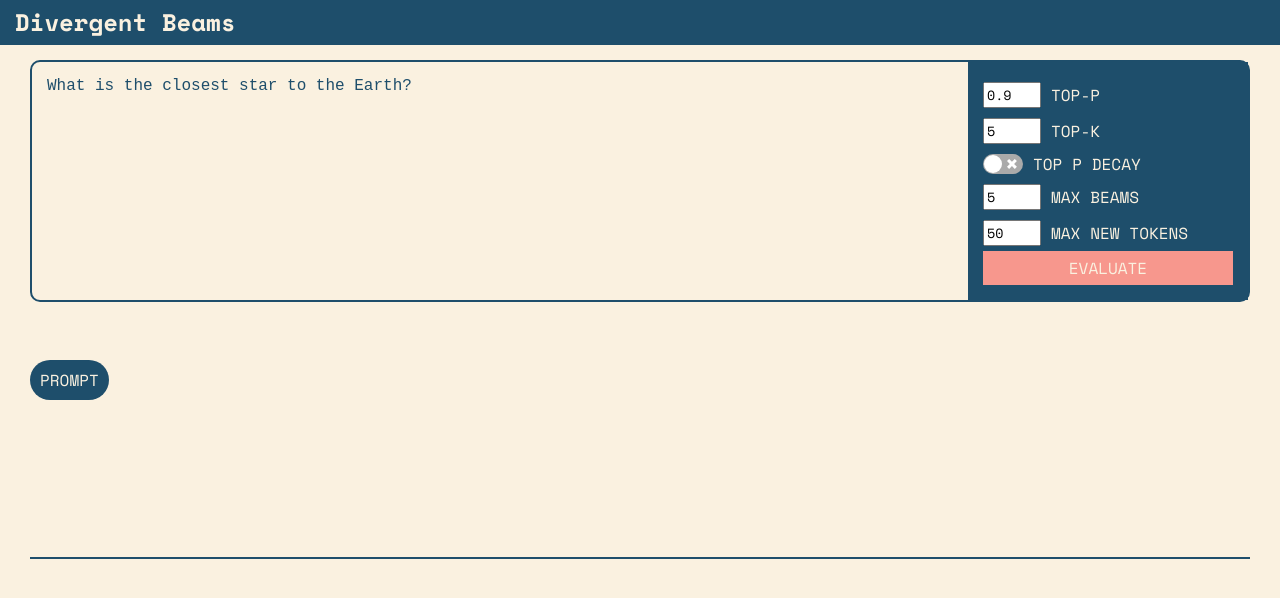
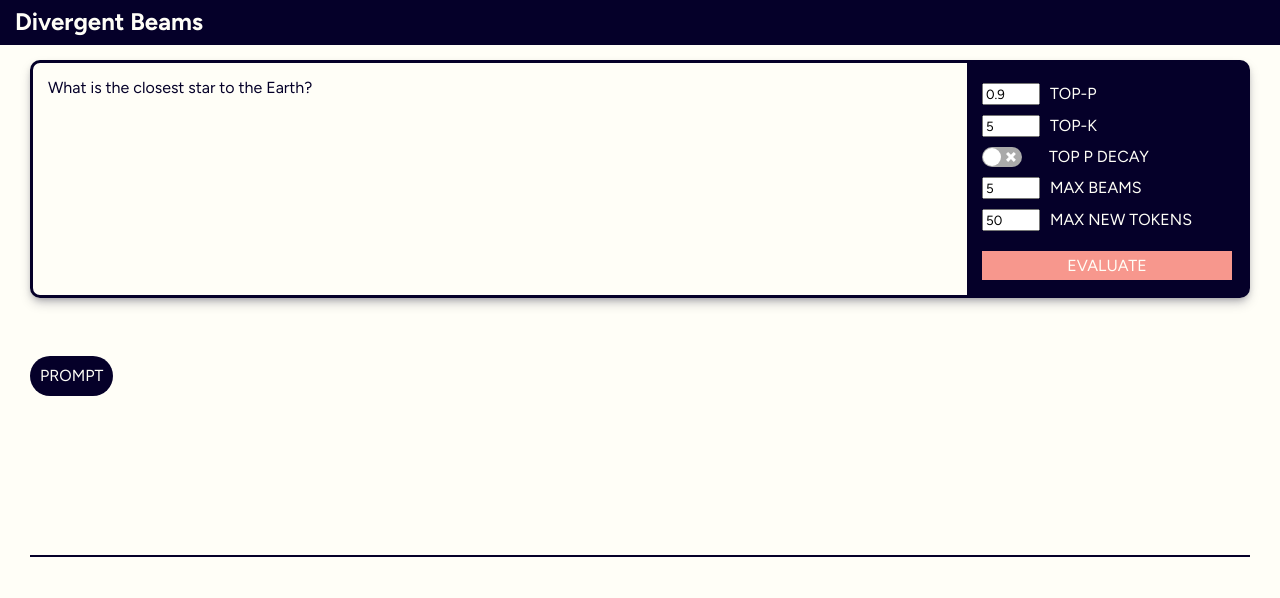
Before and after one commit to AaronJohnston/divergent-beams, a React (Vite) app in the folder ui/: page / in a window 1280 px wide. Shown: the top 598 px of the page. Built offline with nearby package versions, Linux system fonts and the light colour scheme.

Commit message:
Styling improvements

```diff
--- a/ui/index.html
+++ b/ui/index.html
@@ -5,7 +5,7 @@
   <meta charset="UTF-8" />
   <link rel="preconnect" href="https://fonts.googleapis.com">
   <link rel="preconnect" href="https://fonts.gstatic.com" crossorigin>
-  <link href="https://fonts.googleapis.com/css2?family=Space+Mono:ital,wght@0,400;0,700;1,400;1,700&display=swap"
+  <link href="https://fonts.googleapis.com/css2?family=Figtree:ital,wght@0,300..900;1,300..900&display=swap"
     rel="stylesheet">
   <meta name="viewport" content="width=device-width, initial-scale=1.0" />
   <title>Phuzz</title>
--- a/ui/src/App.css
+++ b/ui/src/App.css
@@ -1,5 +1,16 @@
 :root {
-  font-family: "Space Mono", monospace;
+  --bg: #fffef7;
+  --primary: #050029;
+  --class-a: #1e4e6b;
+  --class-b: #2f79a7;
+  --accent: #f7978d;
+  --dark-text: #333;
+  --light-text: var(--bg);
+
+  --main-font: "Figtree", sans-serif;
+  --content-font: "Figtree", monospace;
+
+  font-family: var(--main-font);
   line-height: 1.5;
   font-weight: 400;
 
@@ -8,15 +19,6 @@
   -webkit-font-smoothing: antialiased;
   -moz-osx-font-smoothing: grayscale;
 
-  --bg: #faf1e0;
-  --primary: #1e4e6b;
-  --class-a: #1e4e6b;
-  --class-b: #2f79a7;
-  --accent: #f7978d;
-  --dark-text: #333;
-  --light-text: var(--bg);
-
-  color-scheme: light dark;
   color: var(--primary);
   background-color: var(--bg);
 }
@@ -76,13 +78,16 @@ button:hover {
   border-radius: 10px;
   height: fit-content;
   margin: 15px 30px;
-  border: solid 2px var(--primary);
+  border: solid 3px var(--primary);
+  box-shadow: rgba(5, 0, 41, 0.25) 0px 6px 12px -2px,
+    rgba(0, 0, 0, 0.3) 0px 3px 7px -3px;
 }
 
 .PromptInput textarea {
   border: none;
   resize: none;
   color: var(--primary);
+  font-family: var(--content-font);
   background-color: transparent;
   flex-grow: 1;
   font-size: 1rem;
@@ -102,6 +107,10 @@ button:hover {
   line-height: 20px;
 }
 
+.PromptInput-menu button {
+  margin-top: 15px;
+}
+
 .PromptInput-label {
   cursor: pointer;
   display: flex;
@@ -114,12 +123,12 @@ button:hover {
 .PromptInput-number {
   width: 50px;
   margin-right: 10px;
-  font-family: "Space Mono", monospace;
+  font-family: var(--main-font);
 }
 
 .PromptInput-switch {
   line-height: 20px;
-  margin-right: 10px;
+  margin-right: 27px;
 }
 
 .PromptInput-submit {
@@ -129,7 +138,7 @@ button:hover {
   color: var(--light-text);
   font-size: 1rem;
   padding: 5px;
-  font-family: "Space Mono", monospace;
+  font-family: var(--main-font);
 }
 
 .GenTree {
@@ -169,7 +178,7 @@ button:hover {
   font-size: 1rem;
   padding: 0 5px;
   margin-left: 10px;
-  font-family: "Space Mono", monospace;
+  font-family: var(--main-font);
 }
 
 .GenLevel {
@@ -214,13 +223,12 @@ button:hover {
   align-items: flex-start;
   color: var(--color-text-dark);
   margin-bottom: 3px;
+  font-family: var(--content-font);
 }
 
 .Generations {
   display: flex;
   flex-direction: row;
-  justify-content: flex-start;
-  align-items: stretch;
   border-top: solid 2px var(--primary);
   height: 50%;
   margin: 15px 30px;
@@ -228,9 +236,15 @@ button:hover {
 }
 
 .Generation {
-  width: 12vw;
   padding: 10px;
   margin-right: 12px;
-  border: solid 2px var(--primary);
+  /* border: solid 2px var(--primary); */
   border-radius: 10px;
+  box-shadow: rgba(5, 0, 41, 0.25) 0px 6px 12px -2px,
+    rgba(0, 0, 0, 0.3) 0px 3px 7px -3px;
 }
+
+.horiz-content {
+  scrollbar-color: var(--primary) var(--bg);
+  overflow: auto;
+}
--- a/ui/src/GenTree.tsx
+++ b/ui/src/GenTree.tsx
@@ -11,7 +11,7 @@ export default function GenTree({
   cancelGeneration: () => void;
 }) {
   return (
-    <div className="GenTree">
+    <div className="GenTree horiz-content">
       {isGenerating && (
         <div className="GenTree-generatingMenu">
           GENERATING...
--- a/ui/src/Generations.tsx
+++ b/ui/src/Generations.tsx
@@ -5,7 +5,7 @@ function Generations({ levels }: { levels: LevelSpec[] }) {
   const generations = [];
 
   if (levels.length === 0) {
-    return <div className="Generations"></div>;
+    return <div className="Generations horiz-content"></div>;
   }
 
   for (const lastNode of levels[levels.length - 1].nodes) {
@@ -45,7 +45,7 @@ function Generations({ levels }: { levels: LevelSpec[] }) {
   );
 
   return (
-    <div className="Generations">
+    <div className="Generations horiz-content">
       {generations.map((generation) => {
         return (
           <Generation
```
